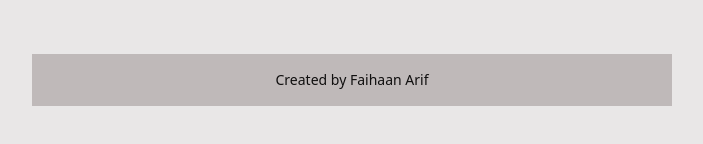
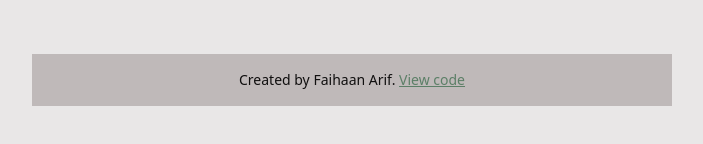
Before and after one commit to farif1234/quranhelper, a React (Vite) app: page / in a window 1280 px wide. Shown: the part 598-742 px from the top of the page, without its empty margins (288-991 px from the left). Built offline with nearby package versions, Linux system fonts and the light colour scheme; a web font is replaced by a local one.

Commit message:
Add reveal all action

```diff
--- a/src/App.jsx
+++ b/src/App.jsx
@@ -9,6 +9,7 @@ function getAyahyNum(verse) {
 function App() {
     const [surah, setSurah] = useState(Quran[0]);
     const [blurState, setBlurState] = useState([]);
+    const [totalAyahs, setTotalAyahs] = useState(0);
     const [currAyah, setCurrAyah] = useState(-1);
 
     const nextAyah = () => {
@@ -56,6 +57,9 @@ function App() {
                                 Quran[e.target.value - 1]["total_verses"]
                             ).fill(true)
                         );
+                        setTotalAyahs(
+                            Quran[e.target.value - 1]["total_verses"]
+                        );
                     }}
                     className="select w-full max-w-xs bg-secondary rounded-lg my-5 mb-14"
                 >
@@ -92,6 +96,14 @@ function App() {
                         >
                             Reset
                         </button>
+                        <button
+                            onClick={() => {
+                                setCurrAyah(totalAyahs);
+                            }}
+                            className=" btn btn-info mb-4 mx-2"
+                        >
+                            Reveal All
+                        </button>
                     </div>
                 )}
                 {currAyah > -1 && (
@@ -108,7 +120,7 @@ function App() {
                                     key={verse["id"]}
                                     // className=" text-3xl font-indo leading-loose my-5 px-3 "
                                     className={` text-3xl font-indo leading-loose tracking-normal my-5 px-1  ${
-                                        idx + 1 > currAyah ? "blur-sm" : ""
+                                        idx + 1 > currAyah ? "blur-[7px]" : ""
                                     }`}
                                     dir="rtl"
                                 >
@@ -135,7 +147,15 @@ function App() {
             </div>
             <footer className="footer footer-center p-4 bg-base-300 text-base-content mt-10 mb-4">
                 <div>
-                    <p>Created by Faihaan Arif</p>
+                    <p>
+                        Created by Faihaan Arif.{" "}
+                        <a
+                            className=" link link-primary"
+                            href="https://github.com/farif1234/quranhelper"
+                        >
+                            View code
+                        </a>
+                    </p>
                 </div>
             </footer>
         </div>
```
